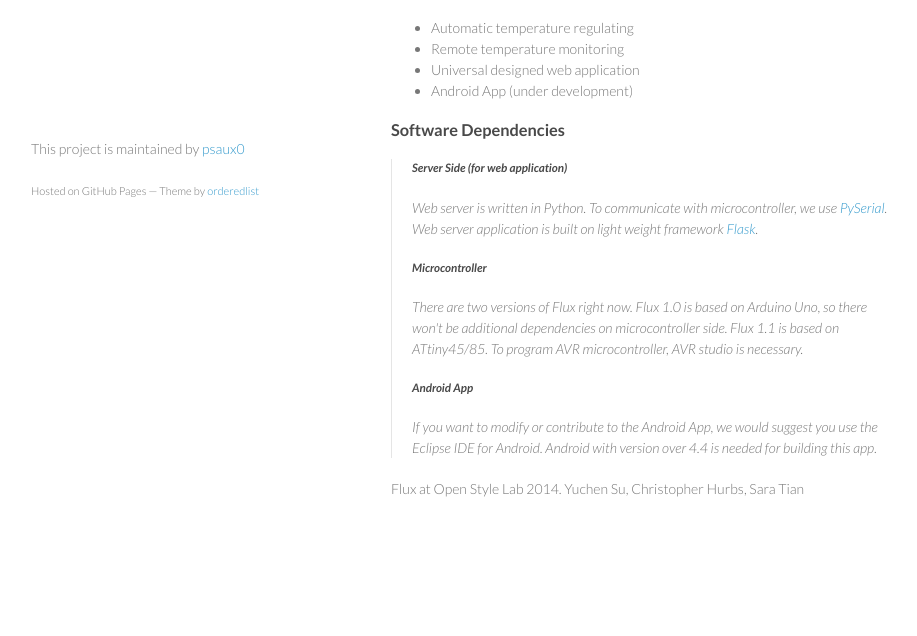
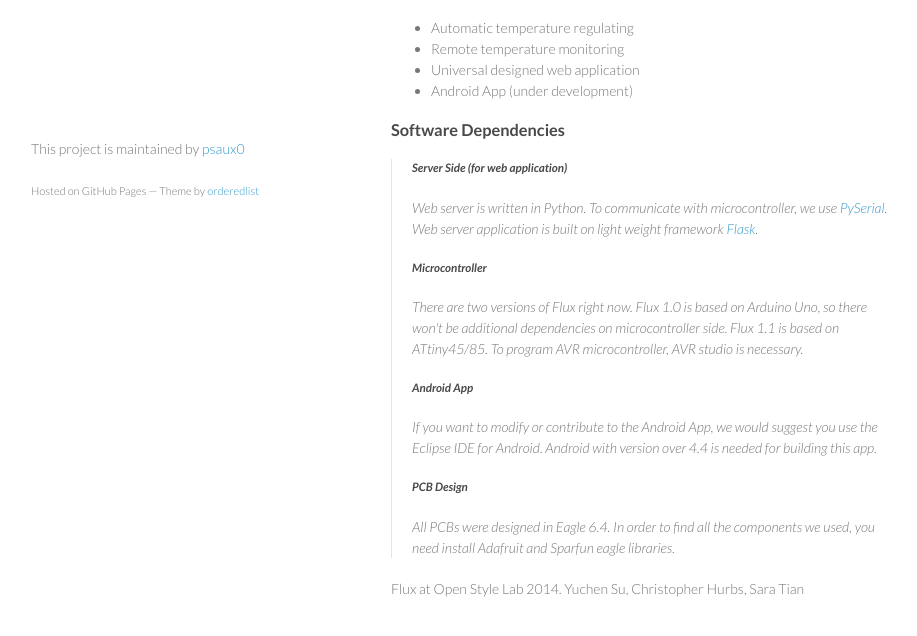
Before and after one commit to psaux0/Flux, a plain HTML site: page index.html in a window 1280 px wide. Shown: the part 530-1166 px from the top of the page, without its empty margins (179-1096 px from the left). Before the commit the page ends 1079 px from the top, so only its background shows below. Drawn offline with Linux system fonts and the light colour scheme.

```diff
--- a/index.html
+++ b/index.html
@@ -63,6 +63,11 @@
 <a id="android-app" class="anchor" href="#android-app" aria-hidden="true"><span class="octicon octicon-link"></span></a>Android App</h5>
 
 <p>If you want to modify or contribute to the Android App, we would suggest you use the Eclipse IDE for Android. Android with version over 4.4 is needed for building this app.</p>
+
+<h5>
+<a id="pcb-design" class="anchor" href="#pcb-design" aria-hidden="true"><span class="octicon octicon-link"></span></a>PCB Design</h5>
+
+<p>All PCBs were designed in Eagle 6.4. In order to find all the components we used, you need install Adafruit and Sparfun eagle libraries.</p>
 </blockquote>
 
 <p></p>Flux at Open Style Lab 2014. Yuchen Su, Christopher Hurbs, Sara Tian
```
Also changed, not shown: params.json (+1 -1 lines).
